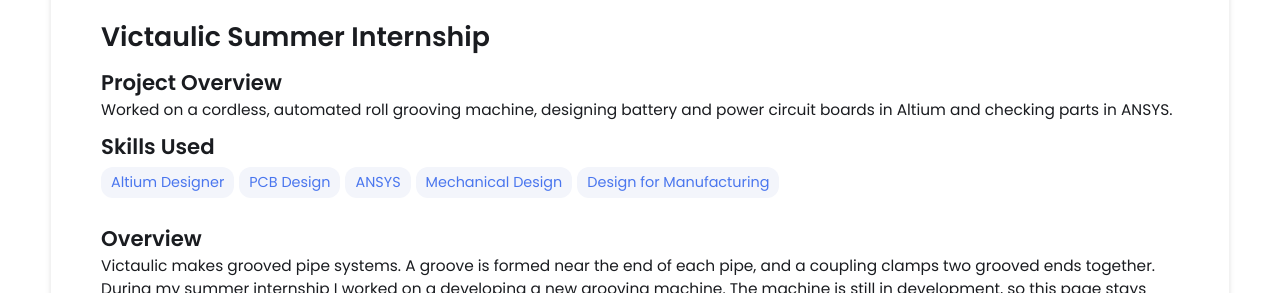
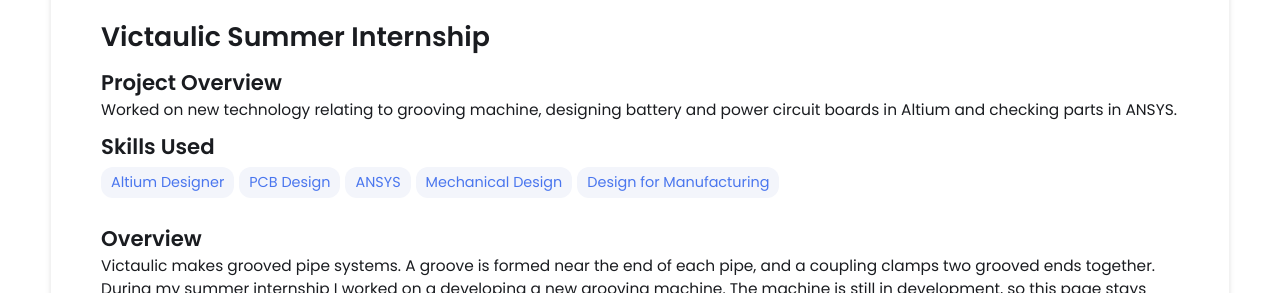
Before and after one commit to MartinJelonek27/MartinJelonek27.github.io, a Jekyll site: the page built from _projects/Victaulic Summer Internship/index.md, in a window 1280 px wide. Shown: the part 490-783 px from the top of the page. Built offline with Jekyll 4.4.1, drawn with Linux system fonts in a browser that asks for light colours.

Commit message:
Update index.md

```diff
--- a/_projects/Victaulic Summer Internship/index.md
+++ b/_projects/Victaulic Summer Internship/index.md
@@ -1,7 +1,7 @@
 ---
 layout: post
 title: Victaulic Summer Internship
-description: Worked on a cordless, automated roll grooving machine, designing battery and power circuit boards in Altium and checking parts in ANSYS.
+description: Worked on new technology relating to grooving machine, designing battery and power circuit boards in Altium and checking parts in ANSYS.
 skills:
 - Altium Designer
 - PCB Design
```
